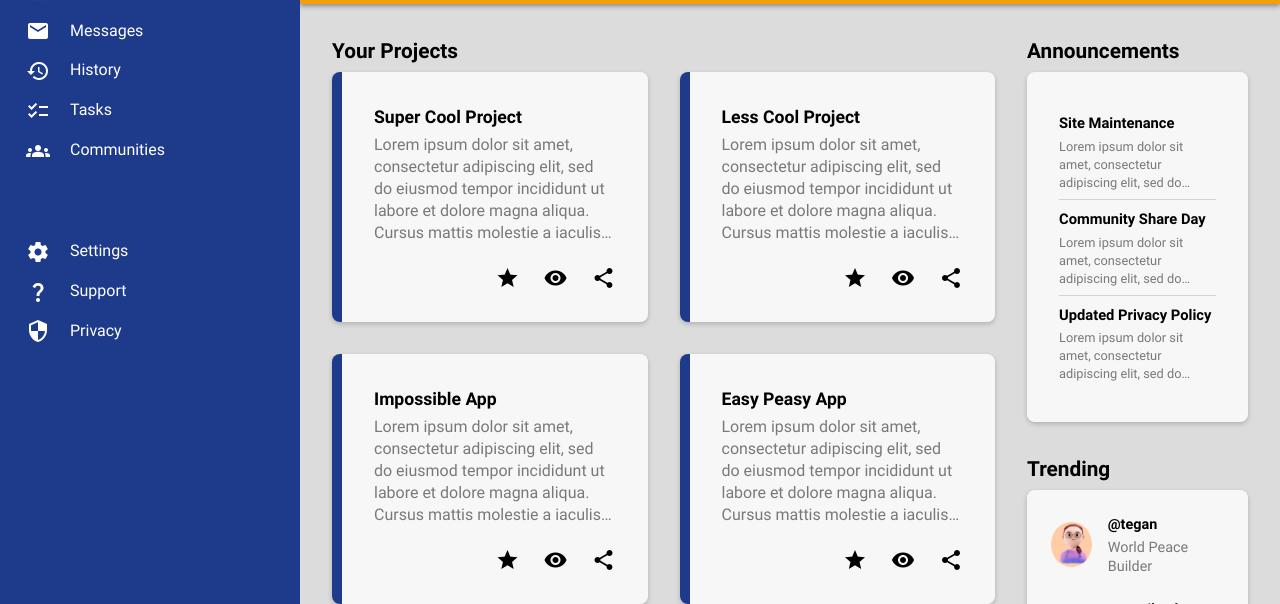
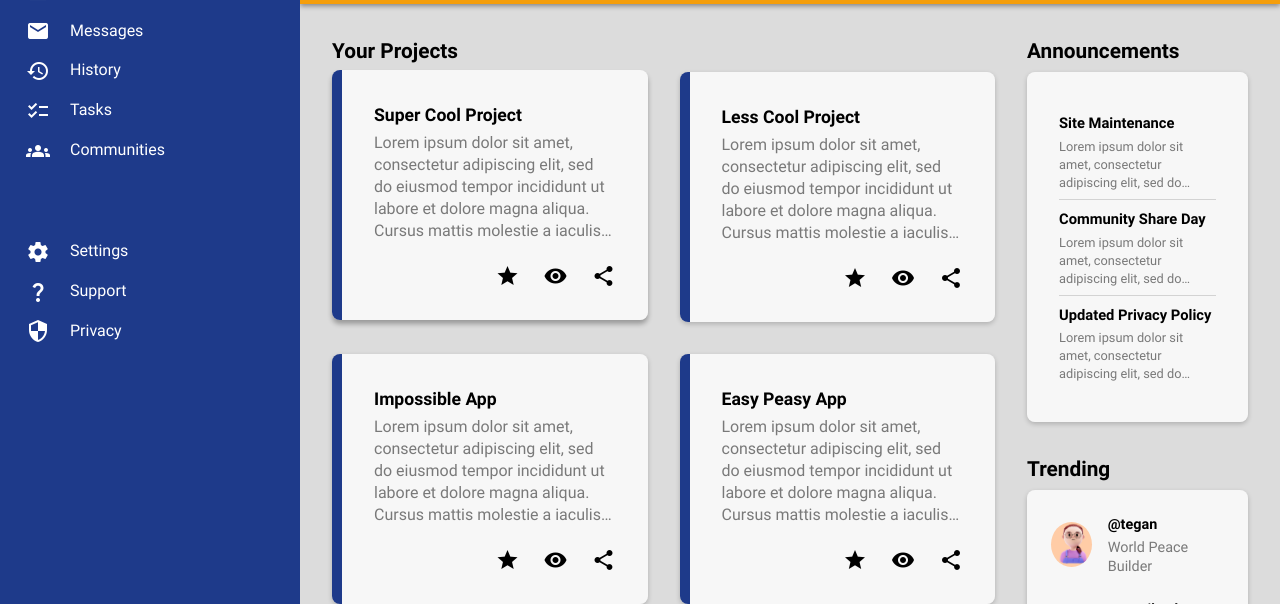
Before and after one commit to Nogiback/Admin-Dashboard, a plain HTML site: page index.html in a window 1280 px wide. In both pictures the pointer is over the element 489 px from the left and 393 px from the top of the page. Shown: the part 196-800 px from the top of the page. Drawn offline with Linux system fonts and the light colour scheme.

Commit message:
Added hover effect to project cards

```diff
--- a/styles.css
+++ b/styles.css
@@ -233,6 +233,13 @@ button {
   padding: 2rem;
   border-radius: 0.5rem;
   box-shadow: 0 2px 5px rgba(0,0,0,0.2);
+  position: relative;
+}
+
+.main-cards .card:hover {
+  cursor: pointer;
+  top: -2px;
+  box-shadow: 0 4px 5px rgba(0,0,0,0.3);
 }
 
 .card-text {
```
